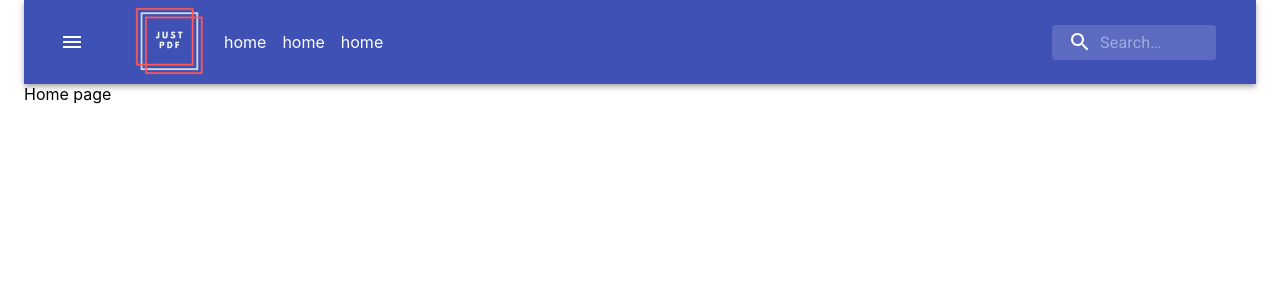
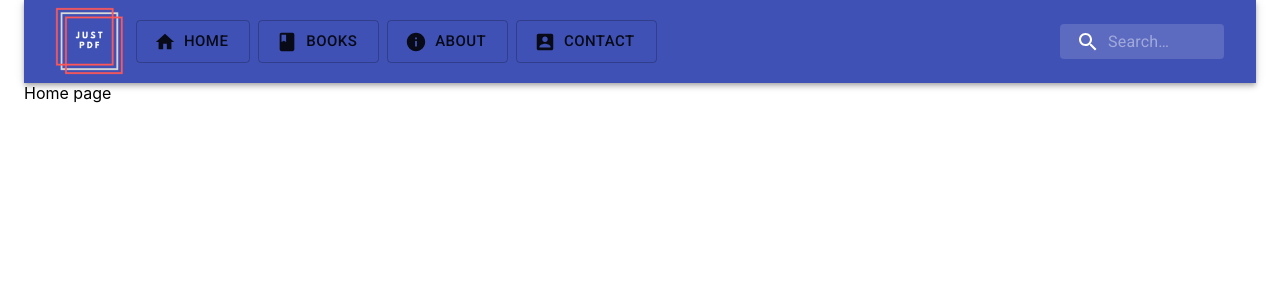
Before and after one commit to ShivS01/just-pdf, a React (Create React App) app: page / in a window 1280 px wide. Shown: the top 300 px of the page. Built offline with nearby package versions, Linux system fonts and the light colour scheme.

Commit message:
updated navbar

```diff
--- a/src/Home.js
+++ b/src/Home.js
@@ -1,5 +1,5 @@
 import React from "react";
-import home from "./img/homepage.png";
+import home from "./assets/img/homepage.png";
 import { Link } from "react-router-dom";
 const Home = () => {
   return (
--- a/src/components/NavBar.js
+++ b/src/components/NavBar.js
@@ -1,11 +1,15 @@
 import React from "react";
 import { Link } from "react-router-dom";
+import PropTypes from "prop-types";
 import {
   AppBar,
   Toolbar,
   IconButton,
   InputBase,
   Grid,
+  ButtonBase,
+  Button,
+  Hidden,
 } from "@material-ui/core";
 import TypoGraphy from "@material-ui/core/Typography";
 import { fade, makeStyles } from "@material-ui/core/styles";
@@ -13,6 +17,7 @@ import MenuIcon from "@material-ui/icons/Menu";
 import SearchIcon from "@material-ui/icons/Search";
 import { Home, Book, AccountBox, Info } from "@material-ui/icons";
 import logo from "../just_pdf.png";
+import withWidth from "@material-ui/core/withWidth";
 
 const useStyles = makeStyles((theme) => ({
   root: {
@@ -28,7 +33,7 @@ const useStyles = makeStyles((theme) => ({
   title: {
     flexGrow: 1,
     display: "none",
-    [theme.breakpoints.up("sm")]: {
+    [theme.breakpoints.up("xs")]: {
       display: "block",
     },
   },
@@ -41,7 +46,7 @@ const useStyles = makeStyles((theme) => ({
     },
     marginLeft: 0,
     width: "100%",
-    [theme.breakpoints.up("sm")]: {
+    [theme.breakpoints.up("xs")]: {
       marginLeft: theme.spacing(1),
       width: "auto",
     },
@@ -64,32 +69,37 @@ const useStyles = makeStyles((theme) => ({
     paddingLeft: `calc(1em + ${theme.spacing(4)}px)`,
     transition: theme.transitions.create("width"),
     width: "100%",
-    [theme.breakpoints.up("sm")]: {
+    [theme.breakpoints.up("xs")]: {
       width: "12ch",
       "&:focus": {
         width: "20ch",
       },
     },
   },
+  buttonexpand: {
+    height: "100%",
+  },
 }));
 
-const NavBar = () => {
+const NavBar = (props) => {
   const classes = useStyles();
+  const { width } = props;
   return (
     <>
       <AppBar color="primary" position="static">
         <Toolbar>
           <Grid
             container
-            spacing={2}
+            spacing={1}
             xs={9}
-            direction="coloumn"
+            direction="row"
             justify="flex-start"
             alignItems="center"
           >
+            <Hidden mdUp>
               <Grid item>
                 <IconButton
-                // edge="start"
+                  edge="start"
                   className={classes.menuButton}
                   color="inherit"
                   aria-label="open drawer"
@@ -97,14 +107,60 @@ const NavBar = () => {
                   <MenuIcon />
                 </IconButton>
               </Grid>
+            </Hidden>
             <Grid item>
+              <ButtonBase>
                 <Link to="/">
                   <img src={logo} alt="logo" className={classes.logo} />
                 </Link>
+              </ButtonBase>
             </Grid>
-            <Grid item>home</Grid>
-            <Grid item>home</Grid>
-            <Grid item>home</Grid>
+            <Hidden smDown>
+              <Grid item>
+                <Button
+                  size="large"
+                  variant="outlined"
+                  component={Link}
+                  to="/"
+                  startIcon={<Home />}
+                >
+                  Home
+                </Button>
+              </Grid>
+              <Grid item>
+                <Button
+                  size="large"
+                  variant="outlined"
+                  component={Link}
+                  to="/books"
+                  startIcon={<Book />}
+                >
+                  Books
+                </Button>
+              </Grid>
+              <Grid item>
+                <Button
+                  size="large"
+                  variant="outlined"
+                  component={Link}
+                  to="/about"
+                  startIcon={<Info />}
+                >
+                  About
+                </Button>
+              </Grid>
+              <Grid item>
+                <Button
+                  size="large"
+                  variant="outlined"
+                  component={Link}
+                  to="/contact"
+                  startIcon={<AccountBox />}
+                >
+                  Contact
+                </Button>
+              </Grid>
+            </Hidden>
           </Grid>
           <Grid
             container
@@ -132,5 +188,7 @@ const NavBar = () => {
     </>
   );
 };
-
-export default NavBar;
+NavBar.propTypes = {
+  width: PropTypes.oneOf(["lg", "md", "sm", "xl", "xs"]).isRequired,
+};
+export default withWidth()(NavBar);
```
Also changed, not shown: src/assets/img/homepage.png (renamed from src/img/homepage.png). Lines whose indentation alone changed are shown as unchanged.
